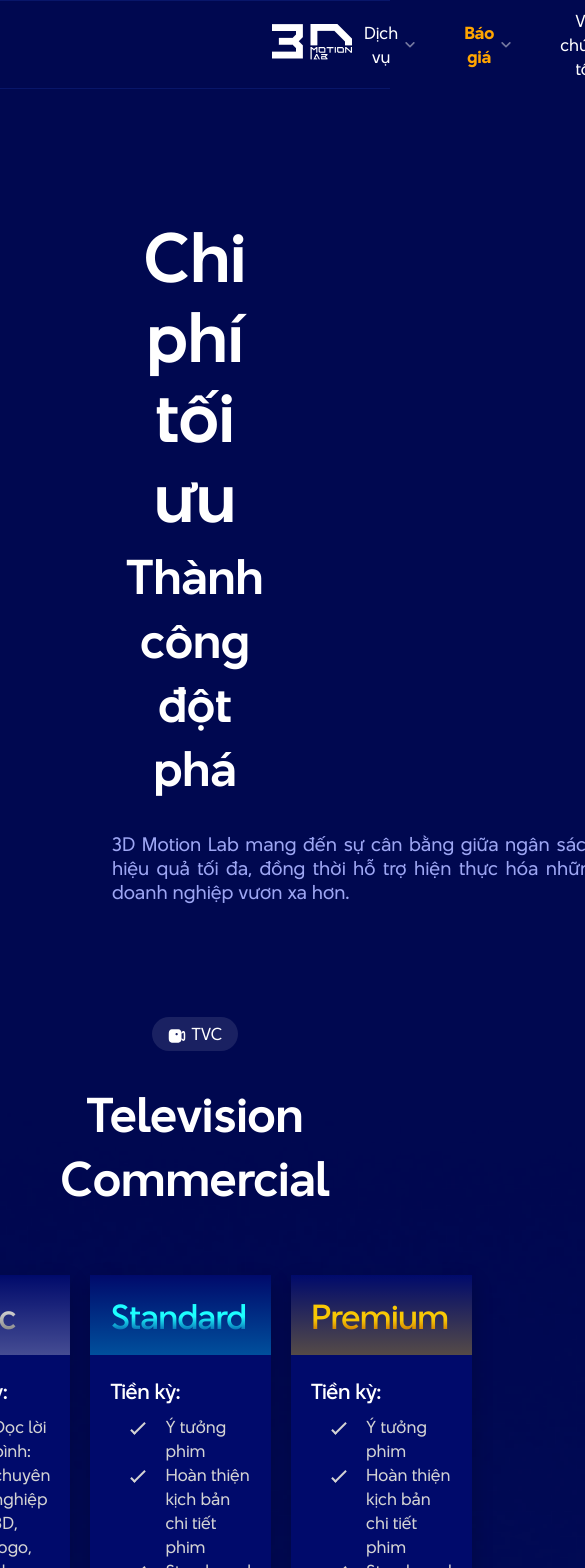
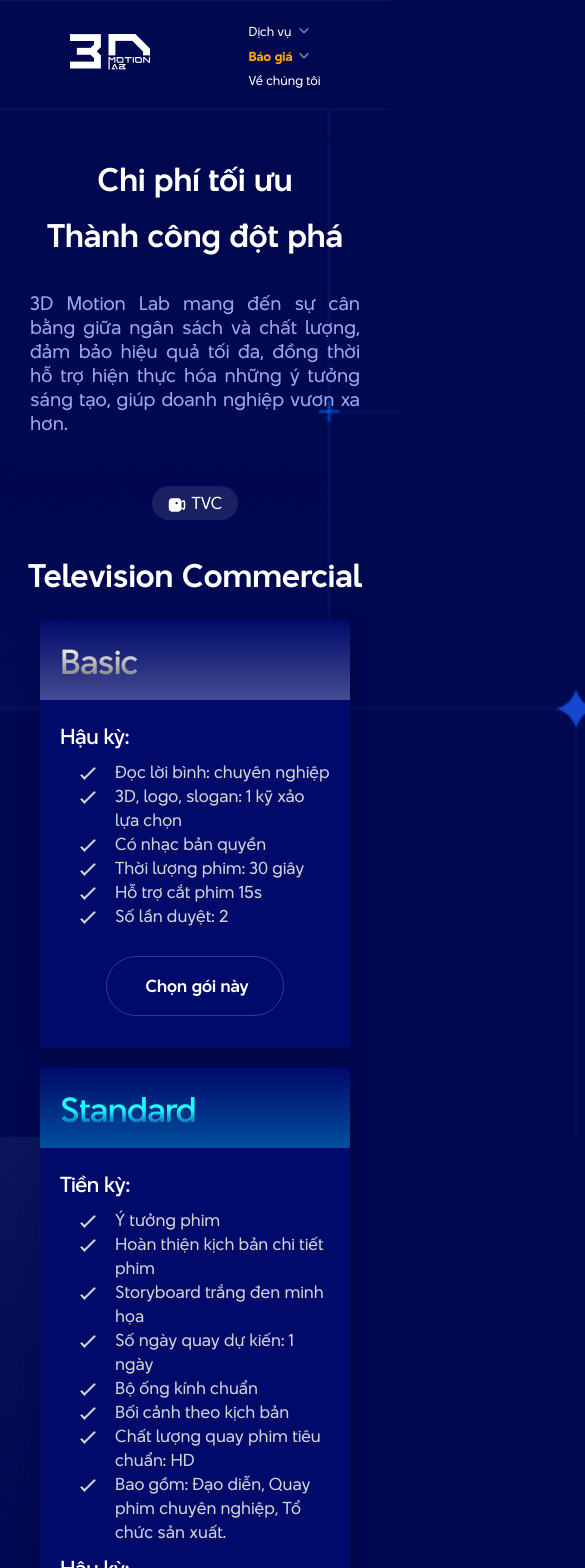
Before and after one commit to Quynh4/3dmotionlab, a React (Create React App) app: page /bao-gia in a window 390 px wide. Shown: the top 1568 px of the page, 585 px wide, since content can reach past the window. Built offline with nearby package versions, Linux system fonts and the light colour scheme.

Commit message:
all except navbar

```diff
--- a/src/App.css
+++ b/src/App.css
@@ -1,5 +1,6 @@
 .App {
-  text-align: center;
+	display: flex;
+	flex-direction: column;
 }
 
 .App-logo {
--- a/src/assets/styles/styles.css
+++ b/src/assets/styles/styles.css
@@ -12,6 +12,10 @@ body {
 	background-size: cover;
 	background-repeat: no-repeat;
 }
+.container {
+	display: flex;
+	flex-direction: column;
+}
 
 /* Regular */
 @font-face {
@@ -128,32 +132,31 @@ p a {
 
 .navbar {
 	display: flex;
-	justify-content: space-between;
-	align-items: center;
-	width: 100vw;
-	height: 89px;
+	justify-content: space-around;
+	align-items: center;
 	top: 0;
 	background: #000850;
 	border-top: 1px solid rgba(58, 100, 255, 0.15);
 	border-bottom: 1px solid rgba(58, 100, 255, 0.15);
 	position: sticky;
-	z-index: 500;
+	padding: 20px;
+	z-index: 1;
 }
 
 /* ---------------- stroke ---------------- */
-nav.navbar ul li.menu-item,
-nav.fill ul li.menu-item {
+.nav.navbar ul li.menu-item,
+.nav.fill ul li.menu-item {
 	position: relative;
 	padding: 0 12px;
 }
-nav.navbar ul li.menu-item a:hover,
-nav.fill ul li.menu-item a:hover,
+.nav.navbar ul li.menu-item a:hover,
+.nav.fill ul li.menu-item a:hover,
 .menu-item.active a {
 	font-weight: 800;
 }
 
-nav.navbar ul li.menu-item:after,
-nav.fill ul li.menu-item:after {
+.nav.navbar ul li.menu-item:after,
+.nav.fill ul li.menu-item:after {
 	position: absolute;
 	bottom: -10px;
 	left: 0;
@@ -165,26 +168,21 @@ nav.fill ul li.menu-item:after {
 	transition: width 0.3s ease-in-out;
 }
 
-nav.navbar ul li.menu-item:hover:after,
-nav.fill ul li.menu-item:hover:after {
+.nav.navbar ul li.menu-item:hover:after,
+.nav.fill ul li.menu-item:hover:after {
 	width: 110%;
 }
 
-nav.fill ul li.menu-item {
+.nav.fill ul li.menu-item {
 	transition: all 0.3s ease-in-out;
 }
 
 /* ---------------- stroke ---------------- */
 
-.navbar .logo {
-	margin-left: 17rem;
-}
-
 .menu {
 	display: flex;
 	align-items: center;
-	gap: 20px; /* Khoảng cách giữa các mục menu */
-	margin-right: 224px; /* Khoảng cách từ cạnh phải */
+	gap: 20px;
 	list-style: none;
 }
 
@@ -218,7 +216,6 @@ nav.fill ul li.menu-item {
 	padding: 10px 0;
 	list-style: none;
 	min-width: 150px;
-	z-index: 1;
 	border-radius: 4px;
 }
 
@@ -240,15 +237,6 @@ nav.fill ul li.menu-item {
 .menu-item:hover .dropdown {
 	display: block;
 }
-
-/* .vector {
-	margin-left: auto;
-	width: 1px;
-	height: 84px;
-	background: url(../images/9d648666-e4ea-464e-b36e-5b3fae3c2489.png) no-repeat
-		center;
-	background-size: cover;
-} */
 
 /* ================= NAVBAR END ================= */
 
@@ -294,6 +282,10 @@ nav.fill ul li.menu-item {
 	align-items: center;
 	justify-content: center;
 	gap: 1rem;
+}
+
+.package-content .text {
+	text-wrap: nowrap;
 }
 
 .text h1,
@@ -323,6 +315,7 @@ nav.fill ul li.menu-item {
 	font-weight: 400;
 	line-height: 24px;
 	margin-top: 1rem;
+	max-width: 700px;
 }
 
 .video-container {
@@ -335,7 +328,6 @@ nav.fill ul li.menu-item {
 	top: 50%;
 	left: 50%;
 	transform: translate(-50%, -50%);
-	z-index: 1;
 	background: transparent;
 	border: none;
 	padding: 0;
@@ -387,7 +379,7 @@ nav.fill ul li.menu-item {
 .hero p {
 	margin-bottom: 2rem;
 	margin: 0 auto;
-	width: 704px;
+	/* width: 704px; */
 }
 
 .button {
@@ -503,7 +495,6 @@ nav.fill ul li.menu-item {
 	padding: 4px 9px 4px 9px;
 	background: #006aff;
 	border: 1px solid rgba(255, 255, 255, 0.2);
-	z-index: 71;
 	border-radius: 99px;
 }
 
@@ -571,7 +562,6 @@ nav.fill ul li.menu-item {
 	position: relative;
 	width: 435px;
 	margin: 32px 0 0 48px;
-	z-index: 108;
 }
 
 .small-img {
@@ -604,6 +594,27 @@ nav.fill ul li.menu-item {
 	overflow: hidden;
 	background-color: #010d71;
 	transition: all 0.3s ease-out;
+	color: white;
+}
+
+.service-item a {
+	text-decoration: none;
+}
+
+.service-item.tvc {
+	height: 340px;
+}
+.service-item.web {
+	height: 441px;
+}
+.service-item.web {
+	height: 441px;
+}
+.service-item.vr {
+	height: 564px;
+}
+.service-item.explore {
+	height: 217px;
 }
 
 .imgNtext {
@@ -655,7 +666,7 @@ nav.fill ul li.menu-item {
 } */
 .service__text {
 	position: relative;
-	width: 27rem;
+	max-width: 27rem;
 	overflow: hidden;
 	display: flex;
 	flex-direction: column;
@@ -677,6 +688,7 @@ nav.fill ul li.menu-item {
 	text-align: left;
 	bottom: -2rem;
 }
+width: 15rem;
 /* ================= SERVICE END  =================  */
 /* ================= TESTIMONIAL START  =================  */
 .testimonial {
@@ -830,7 +842,6 @@ nav.fill ul li.menu-item {
 	flex-shrink: 0;
 	position: relative;
 	width: 281px;
-	z-index: 245;
 }
 
 .footer-links a {
@@ -867,24 +878,6 @@ nav.fill ul li.menu-item {
 	height: auto;
 }
 
-@media (max-width: 768px) {
-	.footer-content {
-		flex-direction: column;
-		align-items: center;
-	}
-
-	.contact-info__text,
-	.footer-links,
-	.social-icons {
-		margin: 10px 0;
-		text-align: center;
-	}
-
-	.social-icons {
-		justify-content: center;
-	}
-}
-
 /* ============================== PRICE START ============================== */
 
 .pricing-table {
@@ -896,7 +889,7 @@ nav.fill ul li.menu-item {
 
 .pricing-card {
 	background-color: #000a6b;
-	width: 25rem;
+	max-width: 25rem;
 	box-shadow: 0 8px 20px rgba(0, 0, 0, 0.2);
 	transition: all 0.3s ease;
 	position: relative;
@@ -957,7 +950,6 @@ nav.fill ul li.menu-item {
 	white-space: nowrap;
 	letter-spacing: -0.64px;
 	background: linear-gradient(180deg, #ffffff, #787878);
-	z-index: 103;
 	background-clip: text;
 	-webkit-background-clip: text;
 	-webkit-text-fill-color: transparent;
@@ -1002,7 +994,6 @@ nav.fill ul li.menu-item {
 	text-align: left;
 	white-space: nowrap;
 	letter-spacing: -0.4px;
-	z-index: 69;
 }
 
 .pricing-card ul {
@@ -1079,7 +1070,7 @@ nav.fill ul li.menu-item {
 	flex-direction: column;
 	gap: 24px;
 	position: relative;
-	margin: 2rem 14rem;
+	margin: 2rem 13rem;
 	background: #000a6b;
 	padding: 3rem;
 }
@@ -1087,24 +1078,6 @@ nav.fill ul li.menu-item {
 .package-content__header {
 	display: flex;
 	gap: 40rem;
-}
-
-.package-content__header .button {
-	display: flex;
-	align-items: center;
-	justify-content: center;
-	gap: 8px;
-	width: 178px;
-	height: 60px;
-	padding: 18px 16px 18px 20px;
-	border: 1px solid #00e6b3;
-	border-radius: 99px;
-	margin-top: 3rem;
-	margin-bottom: 2rem;
-	margin: 0;
-	transition: background-color 0.3s ease;
-	position: absolute;
-	right: 30px;
 }
 
 .package-content__header .button:hover {
@@ -1181,12 +1154,12 @@ nav.fill ul li.menu-item {
 }
 .about__img {
 	position: relative;
-	width: 45rem;
+	max-width: 45rem;
 	overflow: hidden;
 }
 .about__text {
 	position: relative;
-	width: 27rem;
+	max-width: 27rem;
 	overflow: hidden;
 	display: flex;
 	flex-direction: column;
@@ -1280,7 +1253,6 @@ button {
 	display: flex;
 	justify-content: center;
 	align-items: center;
-	z-index: 1000;
 	align-items: flex-start;
 	overflow-y: auto;
 	padding-top: 3rem;
@@ -1456,3 +1428,139 @@ button {
 	transform: scale(1.3);
 	transition: all 0.3s;
 }
+
+.pricing-container {
+	padding: 20px;
+}
+
+@media (max-width: 768px) {
+	.testimonial-grid,
+	.service-grid,
+	.service__section,
+	.pricing-table,
+	.about__section,
+	.about-us .text {
+		flex-direction: column;
+		height: auto;
+		padding: 20px;
+	}
+
+	.text h1,
+	.text h2 {
+		font-size: 30px;
+		line-height: 3rem;
+	}
+
+	.services h2 {
+		font-size: 18px;
+		padding: 0;
+		line-height: 1.9rem;
+	}
+
+	.text-3 {
+		width: auto;
+		margin-top: 16px;
+	}
+
+	.menu {
+		flex-direction: column;
+		align-items: flex-start;
+		gap: 5px;
+		margin-right: 0;
+	}
+
+	.icon-1,
+	.icon-2,
+	.icon-3,
+	.icon-4 {
+		display: none;
+	}
+
+	.menu-item a {
+		font-size: 12px;
+	}
+
+	.dropdown {
+		min-width: 100%;
+	}
+
+	.hero {
+		padding: 30px;
+	}
+
+	.service-item,
+	.custom-video_container {
+		width: auto;
+	}
+	.service-item.tvc {
+		height: 340px;
+	}
+	.service-item.web {
+		height: 369px;
+	}
+	.service-item.vr {
+		height: 564px;
+	}
+	.service-item.explore {
+		height: 138px;
+	}
+
+	.service__btn-group {
+		width: 15rem;
+	}
+
+	#web,
+	#creative {
+		flex-direction: column-reverse;
+	}
+
+	/* ---------------- about us ------------- */
+	.about-us {
+		position: none;
+		margin: 0;
+		height: auto;
+		overflow: visible;
+	}
+
+	.about-us .text {
+		background: #040c30;
+		display: flex;
+		width: 100%;
+		position: relative;
+	}
+
+	.about-us h3 {
+		width: auto;
+	}
+	/* =========================== */
+	.footer-content {
+		flex-direction: column;
+		align-items: center;
+	}
+	.faq-container {
+		padding: 0;
+	}
+
+	.faq-item {
+		padding: 10px;
+	}
+	.contact-info__text,
+	.footer-links,
+	.social-icons {
+		margin: 10px 0;
+		text-align: center;
+	}
+
+	.social-icons {
+		justify-content: center;
+	}
+
+	/* ------------------- bao gia ------------------*/
+	.content,
+	.pricing-table {
+		margin: 0;
+	}
+	.package-content {
+		margin: 0;
+	}
+}
--- a/src/components/about-cpn/AboutUs.jsx
+++ b/src/components/about-cpn/AboutUs.jsx
@@ -21,7 +21,7 @@ const AboutUs = () => {
 				</div>
 			</section>
 
-			<section class="about__section">
+			<section class="about__section" id="creative">
 				<div className="about__text">
 					<h3>
 						<div className="icon">
--- a/src/components/common-cpn/Header.jsx
+++ b/src/components/common-cpn/Header.jsx
@@ -1,11 +1,15 @@
-/* eslint-disable jsx-a11y/anchor-is-valid */
-import React from "react";
+import React, { useState } from "react";
 import logo from "../../assets/images/logo.png";
 import expandMore from "../../assets/images/expand_more.svg";
 import { NavLink, useLocation } from "react-router-dom";
 
 function Header() {
 	const location = useLocation();
+	const [menuActive, setMenuActive] = useState(false);
+
+	const toggleMenu = () => {
+		setMenuActive(!menuActive);
+	};
 
 	return (
 		<nav className="navbar">
@@ -13,9 +17,11 @@ function Header() {
 				<a href="/">
 					<img src={logo} alt="3D Motion Lab" />
 				</a>
+				<div className="hamburger" onClick={toggleMenu}></div>
 			</div>
-			<nav>
-				<ul className="menu">
+
+			<div className={`nav ${menuActive ? "active" : ""}`}>
+				<ul className={`menu ${menuActive ? "active" : ""}`}>
 					<li
 						className={`menu-item ${
 							location.pathname === "/dich-vu" ? "active" : ""
@@ -48,7 +54,7 @@ function Header() {
 						<NavLink to="/ve-chung-toi">Về chúng tôi</NavLink>
 					</li>
 				</ul>
-			</nav>
+			</div>
 		</nav>
 	);
 }
--- a/src/components/homepage-cpn/Hero.jsx
+++ b/src/components/homepage-cpn/Hero.jsx
@@ -45,9 +45,9 @@ const Hero = () => {
 				<h2>Kết nối tương lai</h2>
 
 				<p className="description">
-					Kết hợp giữa nghệ thuật và công nghệ, 3D Motion Lab mang đến cho bạn
-					những sản phẩm 3D sống động, giúp doanh nghiệp tạo kết nối cảm xúc với
-					khách hàng.
+					3D Motion Lab mang đến những giải pháp số hóa tiên tiến và đáng tin
+					cậy luôn tập trung vào chất lượng và sáng tạo, giúp khách hàng đạt
+					được những bước tiến vượt bậc.
 				</p>
 
 				<ContactButton />
--- a/src/components/servicespage-cpn/Services.jsx
+++ b/src/components/servicespage-cpn/Services.jsx
@@ -40,7 +40,7 @@ const Services = () => {
 				</div>
 			</section>
 
-			<section className="service__section" id="3dwebsite">
+			<section className="service__section" id="web">
 				<div className="service__text">
 					<div className="subtext">
 						<div className="icon">
```
Also changed, not shown: src/components/homepage-cpn/Services.jsx (+5 -9 lines). Lines whose indentation alone changed are shown as unchanged.
